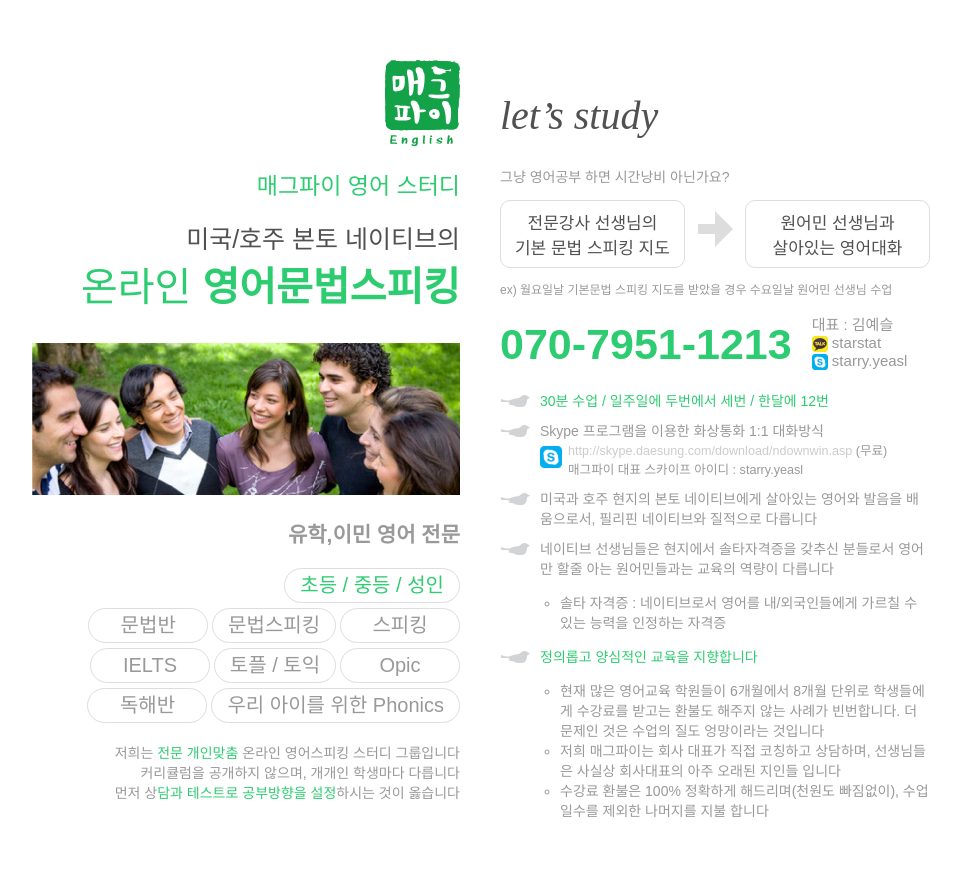
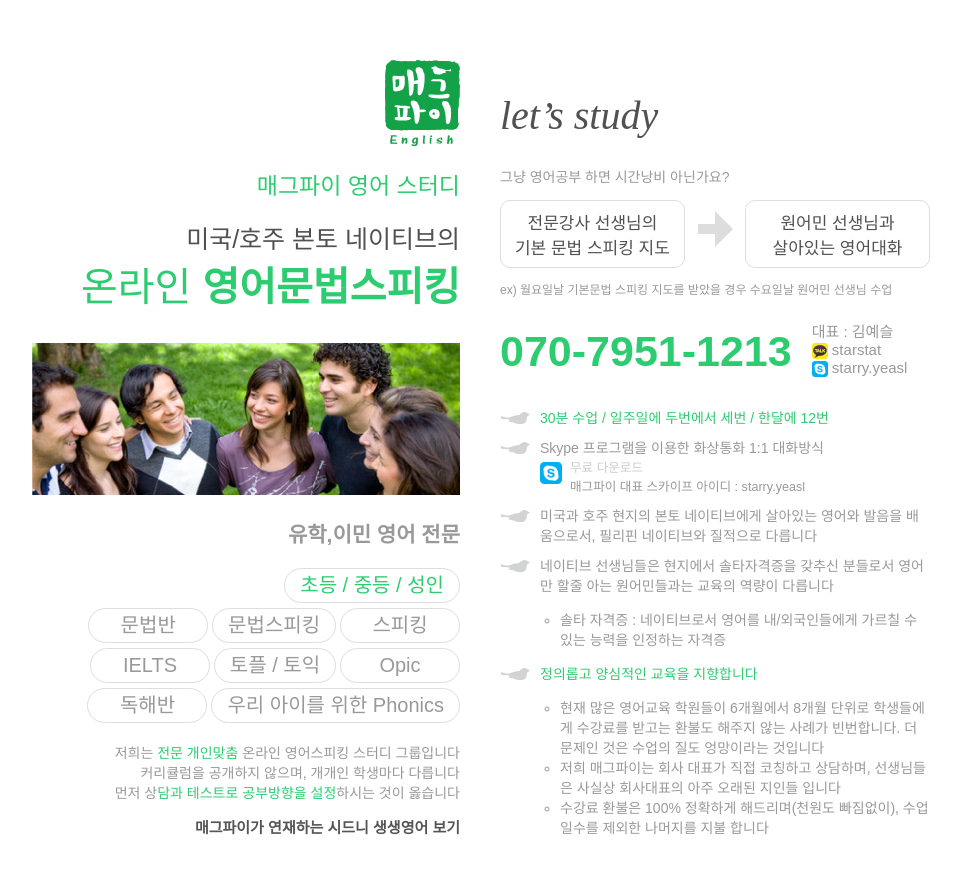
Before and after one commit to chriz001/magpie.co.kr, a plain HTML site: page index.html in a window 1280 px wide. Shown: the whole page, without its empty margins (160-1121 px from the left). Drawn offline with Linux system fonts and the light colour scheme; a web font is replaced by a local one.

Commit message:
update content

```diff
--- a/css/style.css
+++ b/css/style.css
@@ -128,7 +128,7 @@ h2{
 }
 .skype{
   float:left;
-  margin: 6px 6px 0 0;
+  margin: 5px 8px 0 0;
   width:22px;
 }
 .box{
@@ -172,7 +172,8 @@ h2{
 /* footer */
 footer {
   font-size: 15px;
-  margin-top: 15px;
+  margin-top: 22px;
+  margin-bottom: 30px;
 }
 footer .tel {
   font-size: 43px;
@@ -197,6 +198,11 @@ footer p {
 }
 .small{
   font-size: 0.9em;
+}
+.vingle{
+  font-size: 15px;
+  font-weight: bold;
+  color: #555555;
 }
 
 .clearfix:before,
--- a/index.html
+++ b/index.html
@@ -65,6 +65,7 @@
         커리큘럼을 공개하지 않으며, 개개인 학생마다 다릅니다<br />
         먼저 상<span class="green">담과 테스트로 공부방향을 설정</span>하시는 것이 옳습니다
       </p>
+      <a href="http://www.vingle.net/posts/545201?isrc=v" target="_blank" class="vingle">매그파이가 연재하는 시드니 생생영어 보기</a>
     </div>
     <div class="right">
       <div class="main" role="main">
@@ -79,16 +80,16 @@
         <footer>
           <a class="tel" href="tel:07079511213">070-7951-1213</a>
           <p>대표 : 김예슬&nbsp;&nbsp;
-          <br /><img src="kakao.png" class="icon"> starstat
+          <br /><img src="kakao.png" class="icon"> starstat&nbsp;&nbsp;
           <br /><img src="skype.png" class="icon"> starry.yeasl</p>
         </footer>
         <ul class="points">
           <li><span class="green">30분 수업 / 일주일에 두번에서 세번 /  한달에 12번</span></li>
           <li>
               Skype 프로그램을 이용한 화상통화 1:1 대화방식<br />
-              <img src="skype.png" class="skype">
+              <a href="http://skype.daesung.com/download/ndownwin.asp" target="_blank"><img src="skype.png" class="skype"></a>
               <span class="small">
-                <a href="http://skype.daesung.com/download/ndownwin.asp">http://skype.daesung.com/download/ndownwin.asp</a> (무료)
+                <a href="http://skype.daesung.com/download/ndownwin.asp" target="_blank">무료 다운로드</a>
                 <br />매그파이 대표 스카이프 아이디 : starry.yeasl
               </span>
           </li>
```
